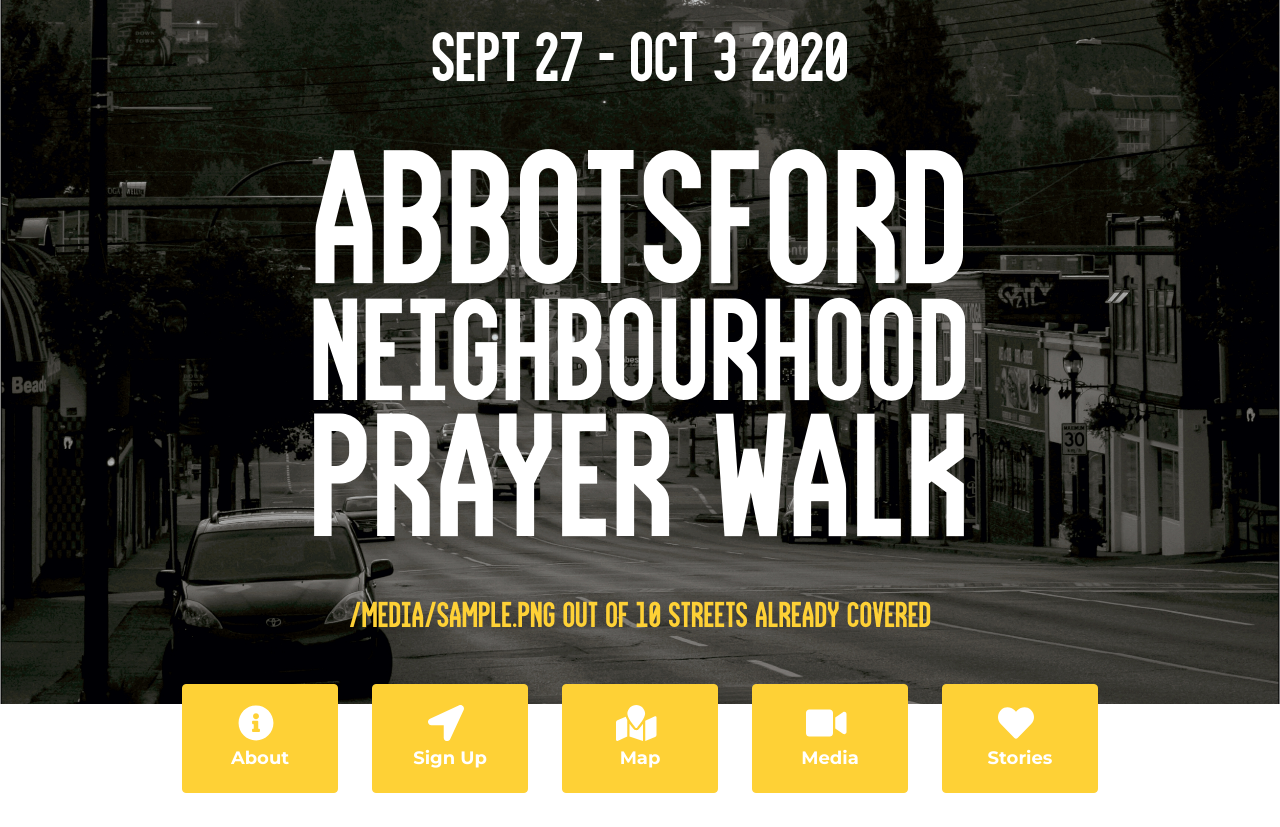
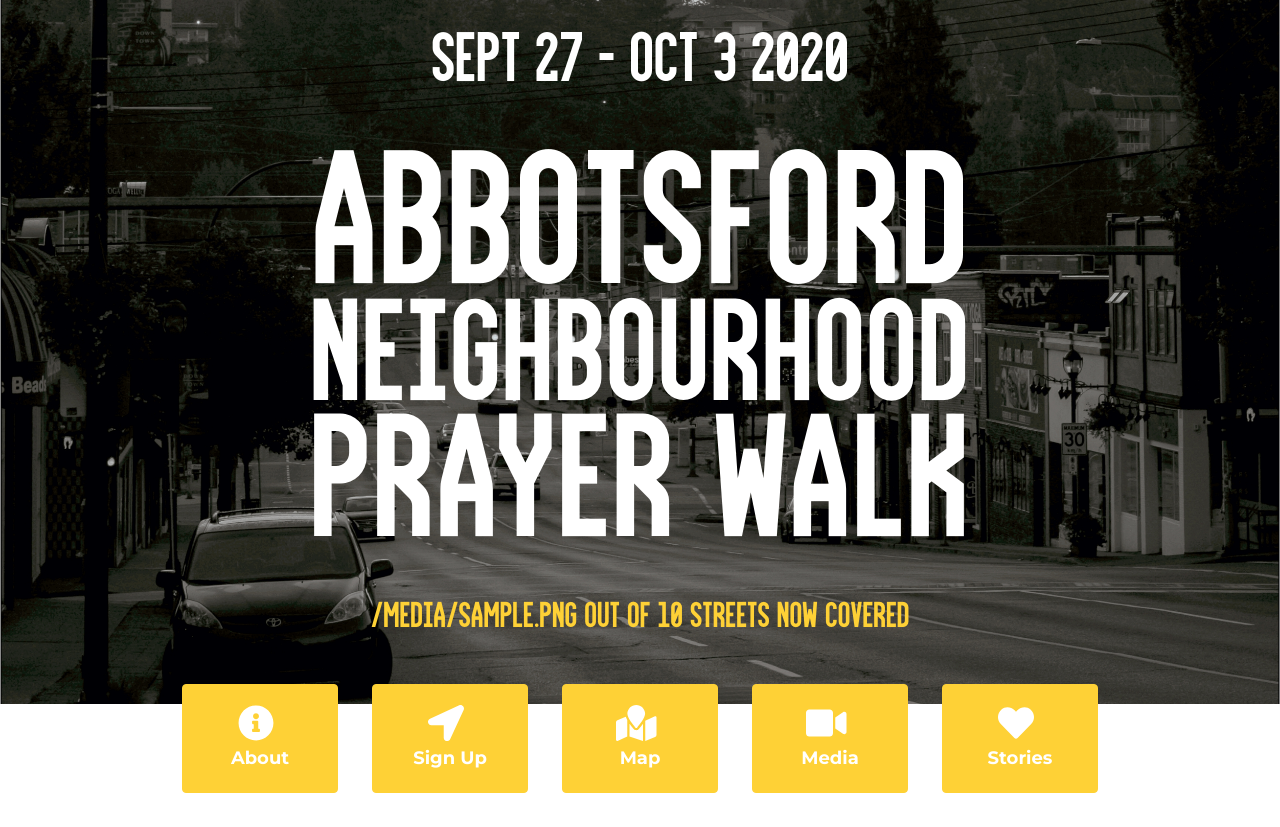
Before and after one commit to nicoepp/pray-for-streets, a Django app: template backend/streetsignup/templates/streetsignup/index.html in a window 1280 px wide. Shown: the top 827 px of the page. Run offline with Django 3.2, Linux system fonts and the light colour scheme; the template is opened without the code that fills it: most values are stand-ins (such as "Sample title", 1, 10 or a date in 2020); parts of the project's set-up code (start-up, migrations or seed data) failed here and were passed over; some libraries are stand-ins or nearby versions; some web fonts are replaced.

Commit message:
Wording update: Nr of streets covered

```diff
--- a/backend/streetsignup/templates/streetsignup/index.html
+++ b/backend/streetsignup/templates/streetsignup/index.html
@@ -45,7 +45,7 @@
             </div>
 
             <div class="masthead-subheading covered">
-                {{ streets_covered }} out of {{ streets_total }} streets already covered
+                {{ streets_covered }} out of {{ streets_total }} streets now covered
             </div>
         </div>
     </header>
```
